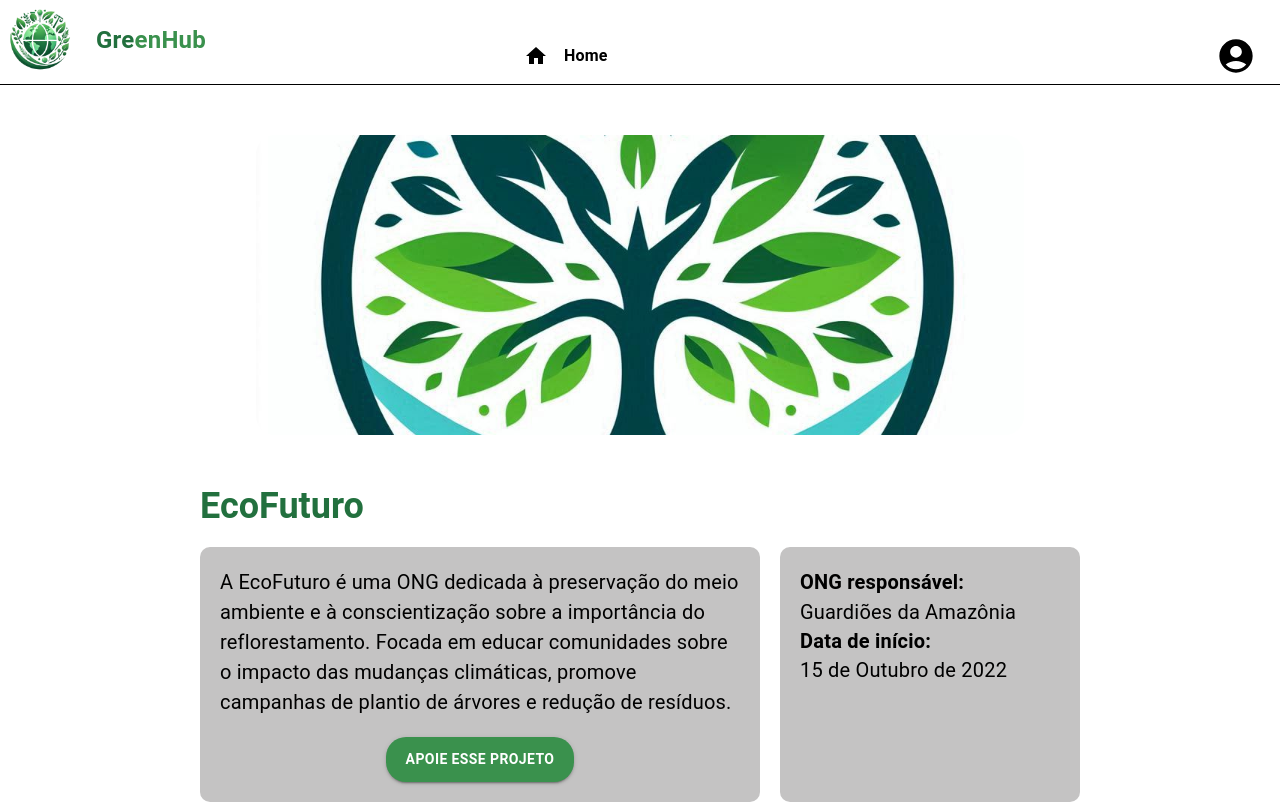
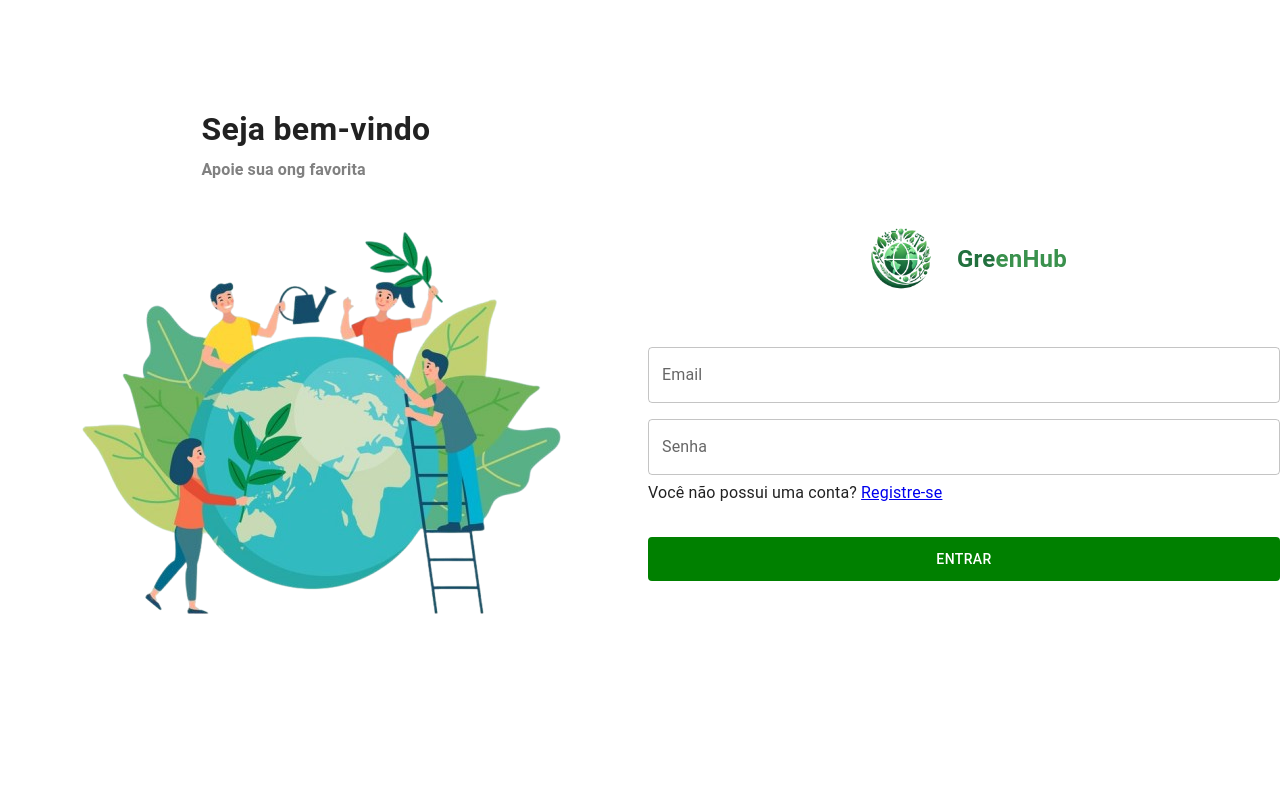
Before and after one commit to GreenHubTeam/greenhub-doador-web, a React (Vite) app: page / in a window 1280 px wide. Shown: the top 804 px of the page. Built offline with nearby package versions, Linux system fonts and the light colour scheme.

Commit message:
fix: corrigir rotas

```diff
--- a/src/main.jsx
+++ b/src/main.jsx
@@ -2,12 +2,10 @@ import { StrictMode } from 'react';
 import { IndexRoutes } from './routes';
 import { CssBaseline } from '@mui/material';
 import { createRoot } from 'react-dom/client';
-import { PerfilPage } from './Components/Perfil';
-import { ProjetosPage } from './Components/Projetos';
 
 createRoot(document.getElementById('root')).render(
   <StrictMode>
     <CssBaseline />
-    <ProjetosPage />
+    <IndexRoutes />
   </StrictMode>,
 );
--- a/src/routes/index.jsx
+++ b/src/routes/index.jsx
@@ -1,12 +1,9 @@
 
-import { BrowserRouter, Route, Routes } from 'react-router-dom';
 import { LoginPage } from '../Components/Login';
 import { HomePage } from '../Components/Home';
 import { PerfilPage } from '../Components/Perfil';
 import { ProjetosPage } from '../Components/Projetos';
-
-
-
+import { BrowserRouter, Route, Routes } from 'react-router-dom';
 
 export function IndexRoutes() {
     return (
@@ -14,10 +11,8 @@ export function IndexRoutes() {
             <Routes>
                 <Route path='/' element={<LoginPage />} />
                 <Route path='/home' element={<HomePage />} />
-                <Route path='/Perfil' element={<PerfilPage />} />
-                <Route path='/Projetos' element={<ProjetosPage />} />
-
-
+                <Route path='/perfil' element={<PerfilPage />} />
+                <Route path='/projetos' element={<ProjetosPage />} />
             </Routes>
         </BrowserRouter>
     )
```
